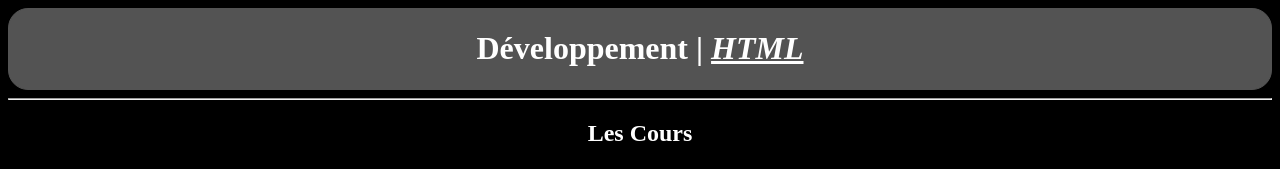
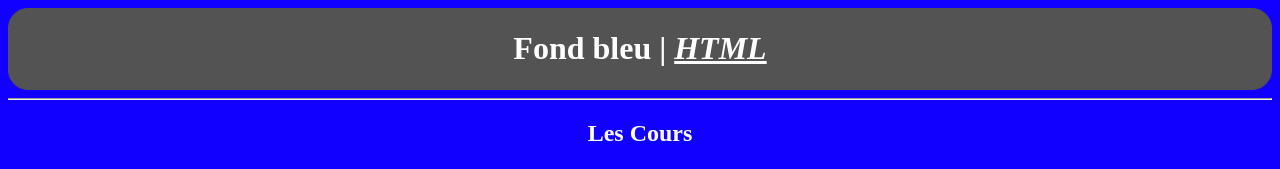
Before and after one commit to EvanMOREAU/html, a plain HTML site: page index.html in a window 1280 px wide. Shown: the top 169 px of the page. Drawn offline with Linux system fonts and the light colour scheme.

Commit message:
Page Bleue

```diff
--- a/index.css
+++ b/index.css
@@ -1,5 +1,5 @@
 body{
-    background-color: black;
+    background-color: rgb(17, 0, 255);
     color: white;
 }
 .titreUn{
--- a/index.html
+++ b/index.html
@@ -6,7 +6,7 @@
         <link rel='stylesheet' href='index.css'>
     </head>
     <body>
-        <div class="titreUn"><h1 align="center">Développement | <u><b><i>HTML</i></b></u> </h1></div>
+        <div class="titreUn"><h1 align="center">Fond bleu | <u><b><i>HTML</i></b></u> </h1></div>
         <hr>
 
         <h2 align="center"> Les Cours </h2> <br>
```
